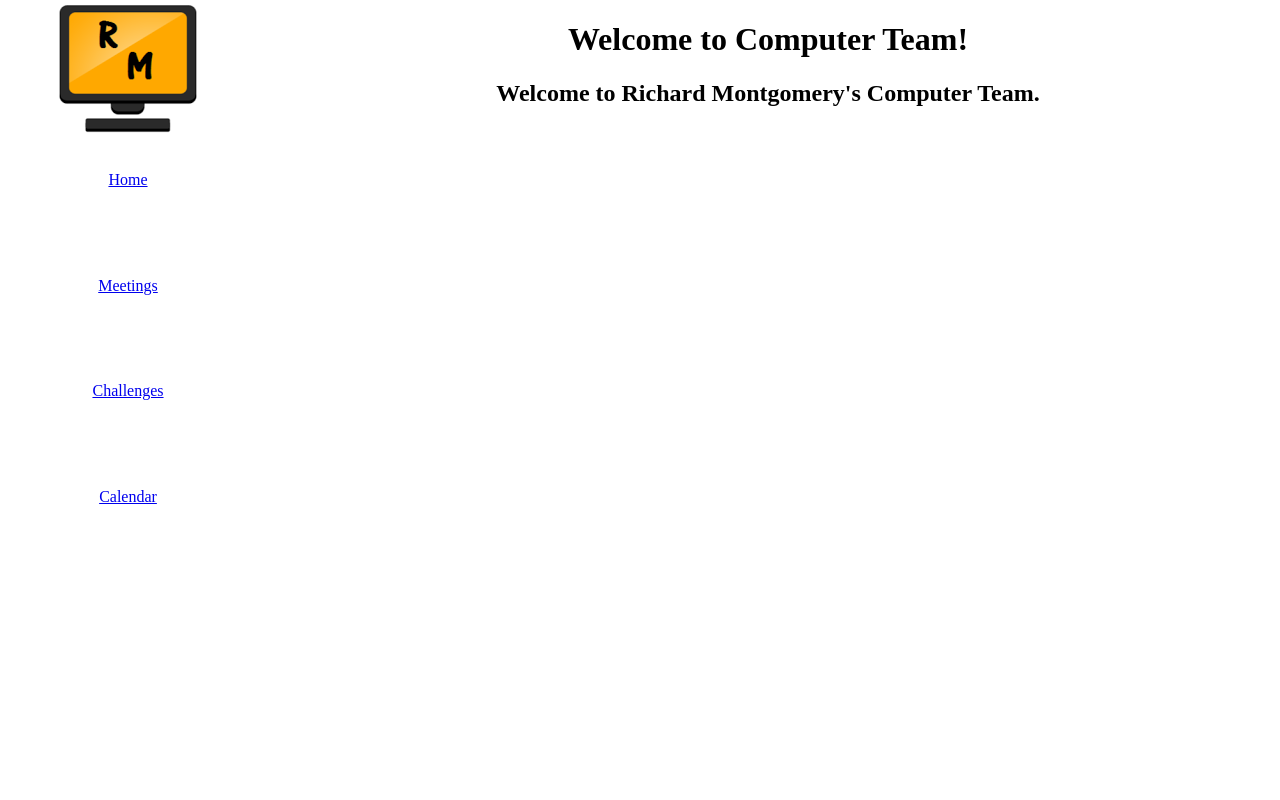
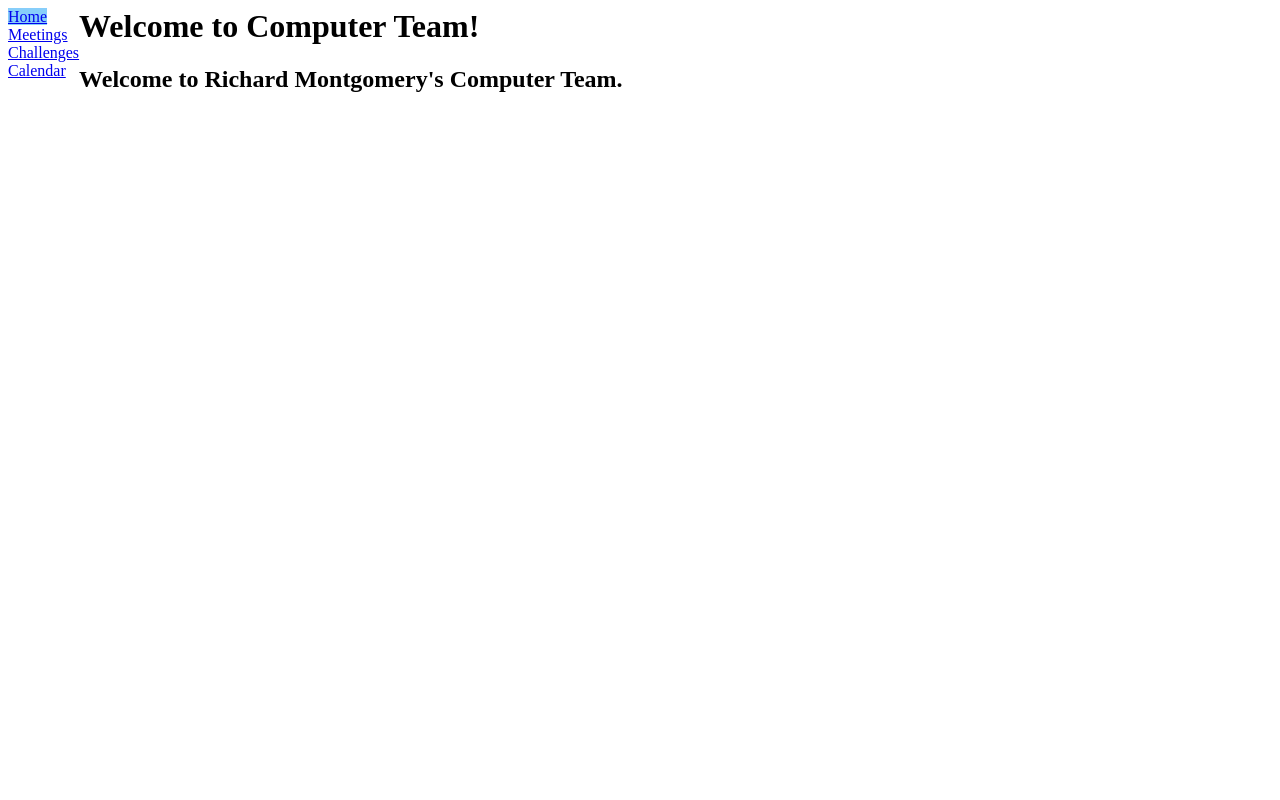
Before and after one commit to pentacontagons/compteam-website, a PHP site: page / in a window 1280 px wide. Run offline with PHP 8.4, Linux system fonts and the light colour scheme.

Commit message:
The header works

```diff
--- a/index.html
+++ b/index.html
@@ -7,33 +7,19 @@
 
 	<body>
 
-		<div id="wrapper">
+		<ul class="header">
 
-			<div class="header">
-
-				<img src="logo.png" alt="Logo" class="logo">
-
-				<ul>
-
-					<li> <a href="/"> Home </a> </li>
+			<li> <a href="/" class="current"> Home </a> </li>
 			<li> <a href="/"> Meetings </a> </li>
 			<li> <a href="/"> Challenges </a> </li>
 			<li> <a href="/"> Calendar </a> </li>
 
 		</ul>
 
-			</div>
-
-			<div class="info">
-
 		<h1> Welcome to Computer Team! </h1>
 
 		<h2> Welcome to Richard Montgomery's Computer Team. </h2>
 
-			</div>
-
-		</div>
-
 	</body>
 
 </html>
--- a/stylesheet.css
+++ b/stylesheet.css
@@ -1,62 +1,21 @@
-#wrapper
+.header li
 {
-	width: 100%;
-	clear: both;
+	display: block;
 }
 
-body
+ul
 {
-	margin: 0px;
-}
-
-/* Aligning the header and the body */
-.header
-{
-	width: 20%;
+	margin: 0;
+	padding: 0;
 	float: left;
-}
-
-.info
-{
-	width: 80%;
-	float: left;
-}
-
-/* Hovering for the header links */
-
-.header
-{
-	text-align: center;
-}
-
-.header ul
-{
-	overflow: hidden;
-	list-style-type: none;
-	margin: 0;
-	text-align: center;
-	padding-left: 0px;
-}
-
-.header a
-{
-	text-align:center;
-	display: flex;
-	justify-content: center;
-	margin-bottom: 10%;
-	height: 10%;
-	vertical-align: middle;
-	display: flex;
-	align-items: center;
 }
 
 .header a:hover
 {
-	background-color:blue;
+	background-color: rgba(135,206,250,0.5);
 }
 
-/* Body Centering */
-.info
+.current
 {
-	text-align: center;
+	background-color: rgb(135,206,250);
 }
```
Lines whose indentation alone changed are shown as unchanged.
